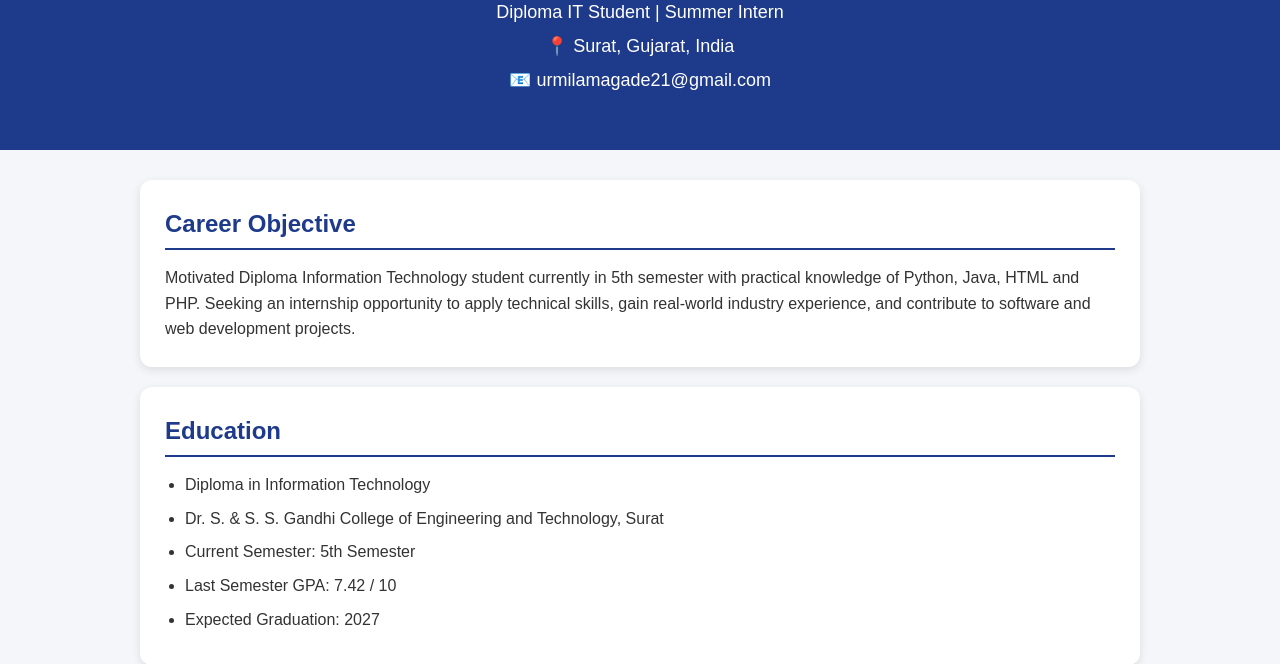
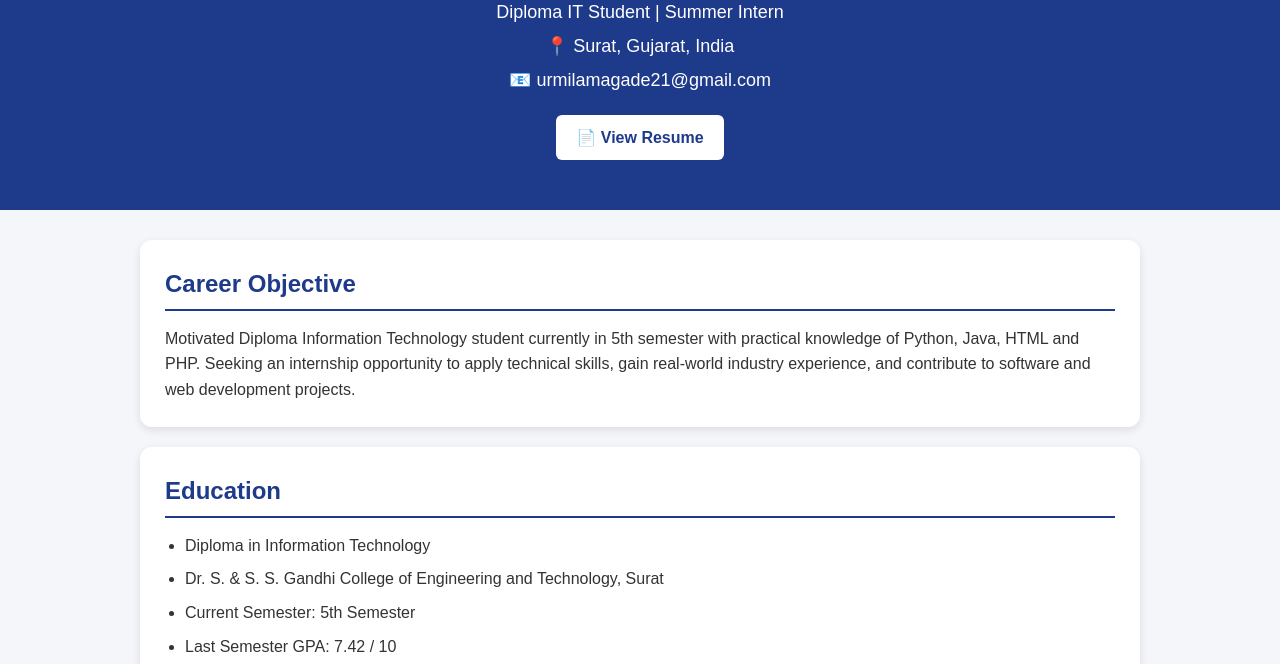
Before and after one commit to Urmimg/Urmimg.github.io, a plain HTML site: page index.html in a window 1280 px wide. Shown: the part 129-793 px from the top of the page. Drawn offline with Linux system fonts and the light colour scheme.

Commit message:
Added resume to portfolio

```diff
--- a/index.html
+++ b/index.html
@@ -73,6 +73,21 @@ footer{
     padding:15px;
     margin-top:20px;
 }
+.resume-btn{
+    display:inline-block;
+    margin-top:15px;
+    background:white;
+    color:#1e3a8a;
+    padding:10px 20px;
+    text-decoration:none;
+    border-radius:6px;
+    font-weight:bold;
+    transition:0.3s;
+}
+
+.resume-btn:hover{
+    background:#dbeafe;
+}
 </style>
 </head>
 
@@ -83,6 +98,9 @@ footer{
     <p>Diploma IT Student | Summer Intern</p>
     <p>📍 Surat, Gujarat, India</p>
     <p>📧 urmilamagade21@gmail.com</p>
+    <a href="Resume.pdf" target="_blank" class="resume-btn">
+    📄 View Resume
+    </a>
 </header>
 
 <div class="container">
@@ -163,7 +181,7 @@ footer{
 </div>
 
 <footer>
-    © 2026 Urmila Magade | Portfolio Website
+    Designed & Built by Urmila Magade | © 2026
 </footer>
 
 </body>
```
Also changed, not shown: 1 other file.
